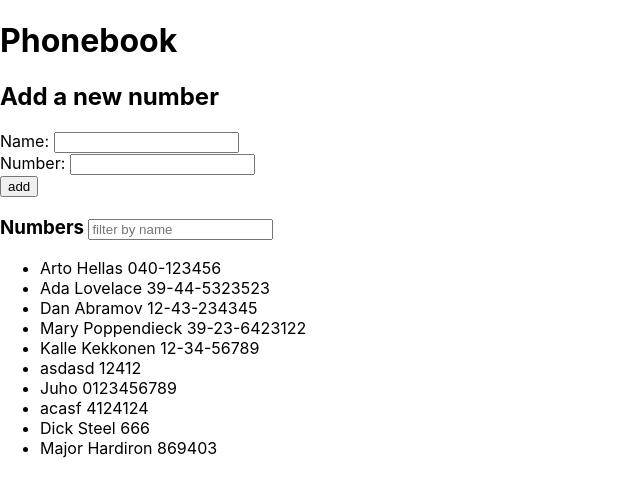
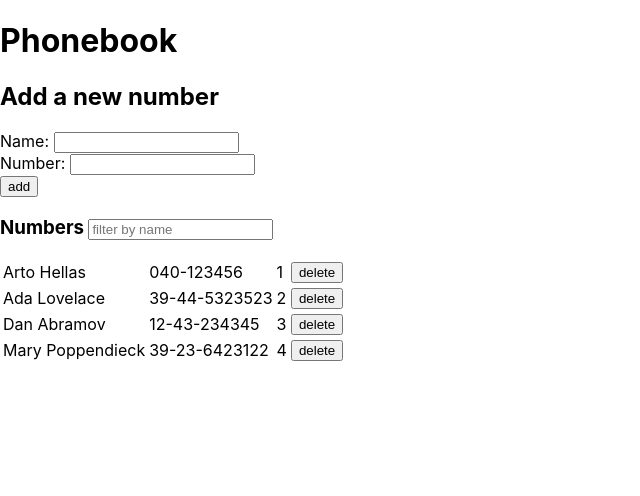
Before and after one commit to JouHouFin/HY_fullstack, a React (Create React App) app in the folder osa2/puhelinluettelo/: page / in a window 1280 px wide. Shown: the top 496 px of the page, without its empty margins (0-640 px from the left). Built offline with nearby package versions, Linux system fonts and the light colour scheme; data requests are answered from the project's data file.

Commit message:
checkpoint for 2.17: puhelinluettelo step9

```diff
--- a/osa2/puhelinluettelo/db.json
+++ b/osa2/puhelinluettelo/db.json
@@ -1,5 +1,5 @@
 {
-  "persons": [
+  "persons":[
     {
       "name": "Arto Hellas",
       "number": "040-123456",
@@ -19,36 +19,6 @@
       "name": "Mary Poppendieck",
       "number": "39-23-6423122",
       "id": 4
-    },
-    {
-      "name": "Kalle Kekkonen",
-      "number": "12-34-56789",
-      "id": 4
-    },
-    {
-      "name": "asdasd",
-      "number": "12412",
-      "id": 5
-    },
-    {
-      "name": "Juho",
-      "number": "0123456789",
-      "id": 6
-    },
-    {
-      "name": "acasf",
-      "number": "4124124",
-      "id": 7
-    },
-    {
-      "name": "Dick Steel",
-      "number": "666",
-      "id": 8
-    },
-    {
-      "name": "Major Hardiron",
-      "number": "869403",
-      "id": 9
     }
   ]
 }
--- a/osa2/puhelinluettelo/src/App.js
+++ b/osa2/puhelinluettelo/src/App.js
@@ -7,25 +7,32 @@ const PersonForm = ({ newName, handleNameChange, newNumber, handleNumberChange,
     <form>
       <div>Name: <input value={newName} onChange={handleNameChange} /></div>
       <div>Number: <input value={newNumber} onChange={handleNumberChange} /></div>
-      <div><utils.Button handleClick={addContact} text={'add'} type="submit" /></div>
+      <div><utils.Button handleClick={addContact} text={'add'} type="submit" value={null}/></div>
     </form>
   )
 }
 
-const Person = ({ person }) => {
+const Person = ({ person, deleteContact }) => {
   return (
-    <li>{person.name} {person.number}</li>
+    <tr>
+      <td>{person.name}</td>
+      <td>{person.number}</td>
+      <td>{person.id}</td>
+      <td><utils.Button handleClick={deleteContact} type={"submit"} text={"delete"} value={person.id} /></td>
+    </tr>
   )
 }
 
-const PersonList = ({ persons, filteringString }) => {
+const PersonList = ({ persons, filteringString, deleteContact }) => {
   const filteredList = persons.filter(person => person.name.toLowerCase().includes(filteringString.toLowerCase()))
   filteredList.sort((a, b) => (a.name.toLowerCase() > b.name.toLowerCase()) ? true : false)
 
   return (
-    <ul>
-      {filteredList.map(person => <Person key={person.name} person={person} />)}
-    </ul>
+    <table>
+      <tbody>
+        {filteredList.map(person => <Person key={person.name} person={person} deleteContact={deleteContact}/>)}
+      </tbody>
+    </table>
   )
 }
 
@@ -69,6 +76,19 @@ const App = () => {
     }
   }
 
+  const deleteContact = event => {
+    event.preventDefault()
+    const personId = event.target.value
+    useEffect(() => {
+    personUtils.deletePerson(personId)
+      .then(response => {
+        setPersons(persons.filter(person => person.id !== personId))
+        setNewName('a')
+        setNewNumber('b')
+      })
+
+  },[])}
+
   const handleNameChange = (event) => {
     console.log("new name: ", event.target.value)
     setNewName(event.target.value)
@@ -90,7 +110,7 @@ const App = () => {
       <h2>Add a new number</h2>
       <PersonForm newName={newName} handleNameChange={handleNameChange} newNumber={newNumber} handleNumberChange={handleNumberChange} addContact={addContact} />
       <h3>Numbers <utils.FilterInput filteringString={filteringString} handleFilterChange={handleFilterChange} /></h3>
-      <PersonList persons={persons} filteringString={filteringString} />
+      <PersonList persons={persons} filteringString={filteringString} deleteContact={deleteContact}/>
     </div>
   )
 
--- a/osa2/puhelinluettelo/src/components/communications.js
+++ b/osa2/puhelinluettelo/src/components/communications.js
@@ -12,4 +12,9 @@ const createPerson = newPersonObject => {
   return request.then(response => response.data)
 }
 
-export default {getPersons: getPersons, createPerson: createPerson};
+const deletePerson = personId => {
+  const request = axios.delete(`${baseUrl}/${personId}`)
+  return request.then(response => response.data)
+}
+
+export default {getPersons: getPersons, createPerson: createPerson, deletePerson: deletePerson};
--- a/osa2/puhelinluettelo/src/components/utils.js
+++ b/osa2/puhelinluettelo/src/components/utils.js
@@ -2,7 +2,7 @@ import React from 'react'
 
 const Button = (props) => {
   return (
-    <button type={props.type} onClick={props.handleClick}>{props.text}</button>
+    <button value={props.value} type={props.type} onClick={props.handleClick}>{props.text}</button>
   )
 }
 
```
